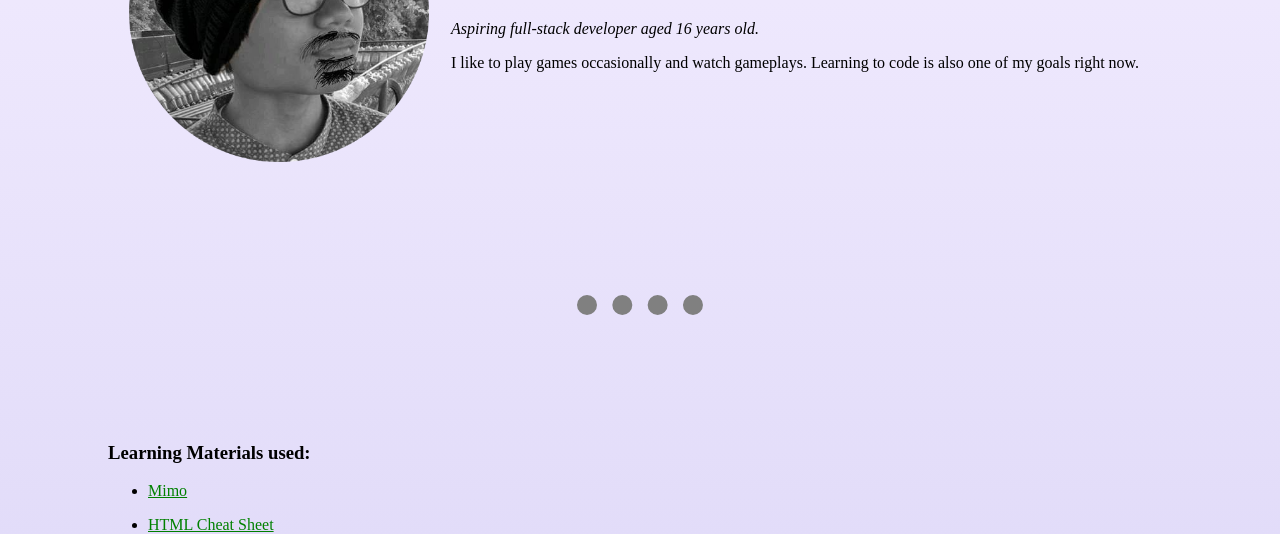
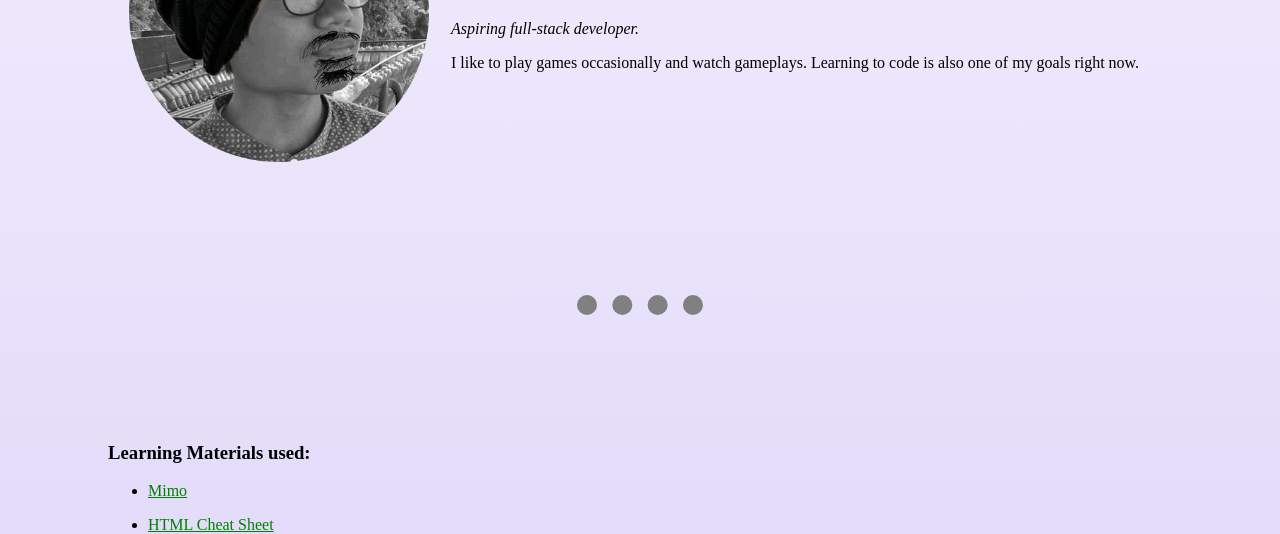
Before and after one commit to jacobalf/HTML-Practice, a plain HTML site: page index.html in a window 1280 px wide. Shown: the part 267-801 px from the top of the page. Drawn offline with Linux system fonts and the light colour scheme.

Commit message:
Update index.html

```diff
--- a/index.html
+++ b/index.html
@@ -22,7 +22,7 @@
          </h1>
          <p>
            <em>
-             Aspiring full-stack developer aged 16 years old.
+             Aspiring full-stack developer.
            </em>
          </p>
          <p>
```
